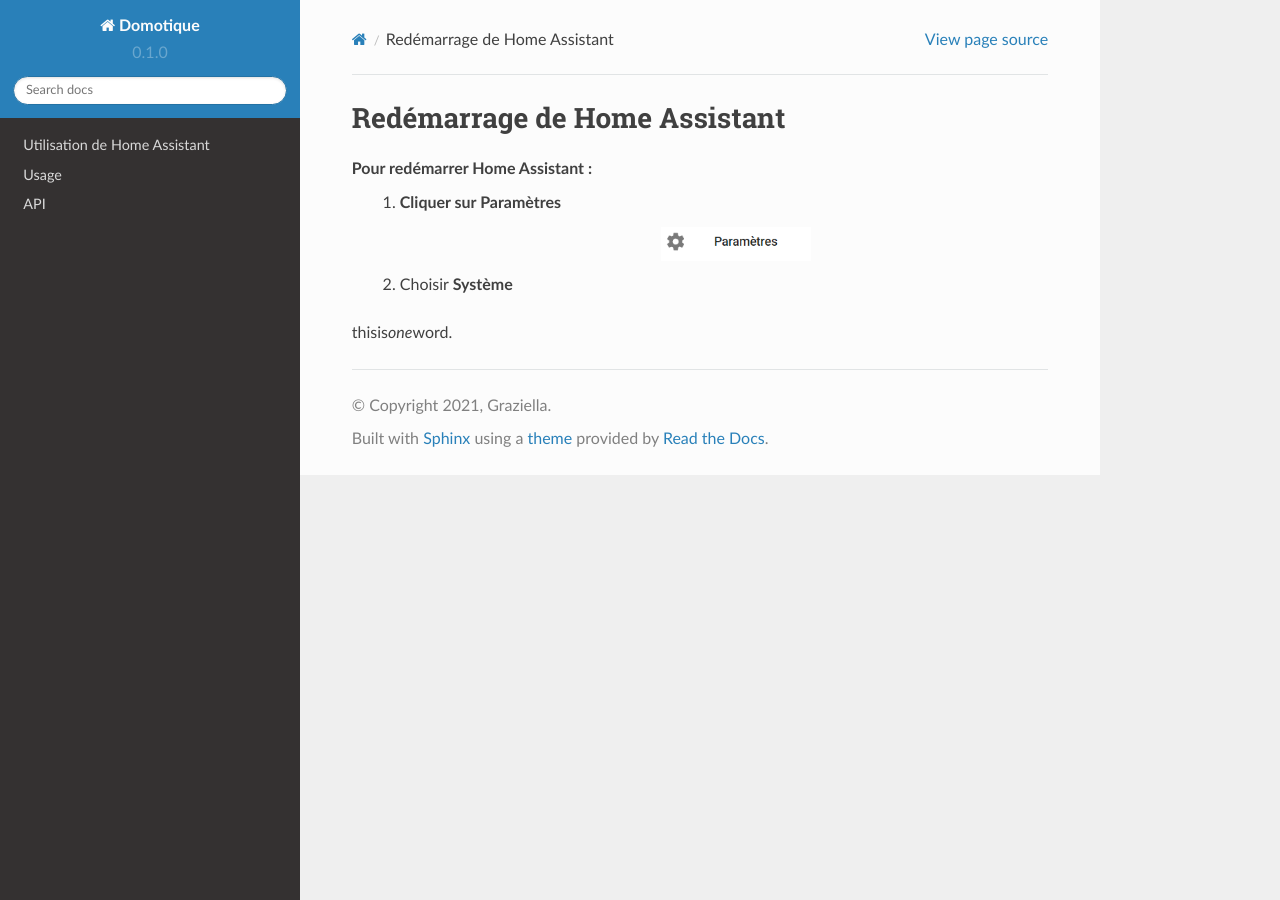
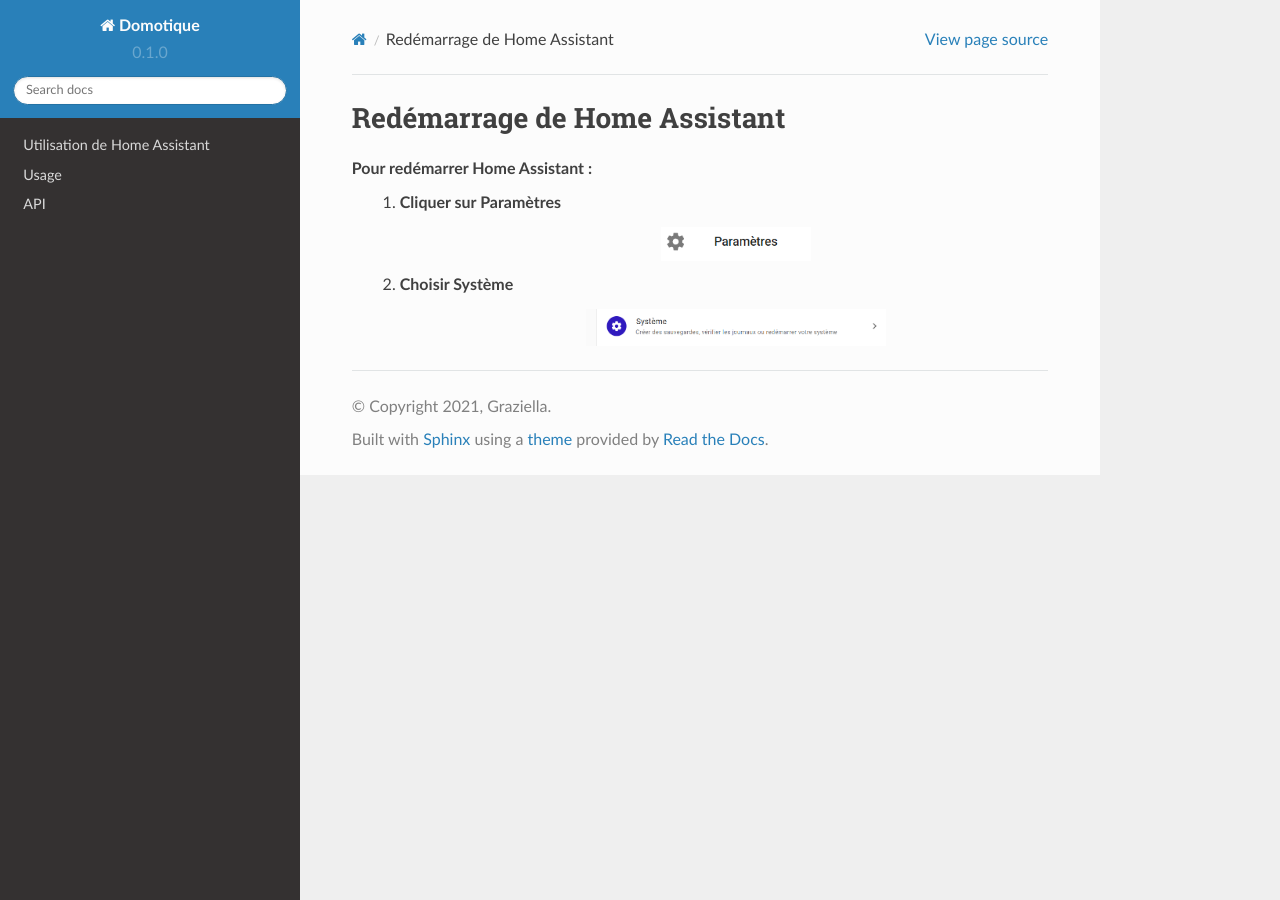
Before and after one commit to gcadorel2733/rdt-documentation, a Sphinx documentation site: the page built from docs/source/redemarrage.rst, in a window 1280 px wide. Built offline with Sphinx 7.4.7 and the Read the Docs theme 2.0.0, drawn with Linux system fonts in a browser that asks for light colours.

Commit message:
Update redemarrage.rst

```diff
--- a/docs/source/redemarrage.rst
+++ b/docs/source/redemarrage.rst
@@ -6,4 +6,6 @@
             :width: 150
             :align: center
    2. Choisir **Système**
-thisis\ *one*\ word.
+         .. image:: images/systeme.png
+            :width: 300
+            :align: center
```
